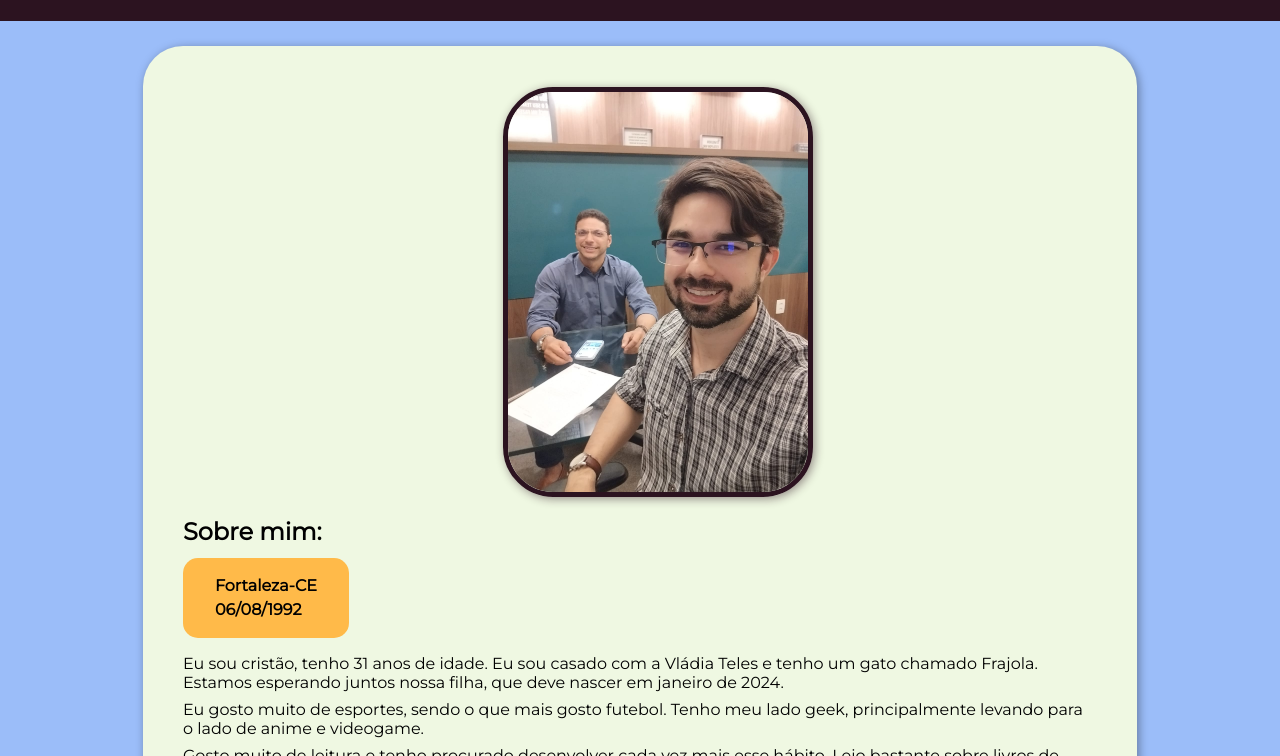
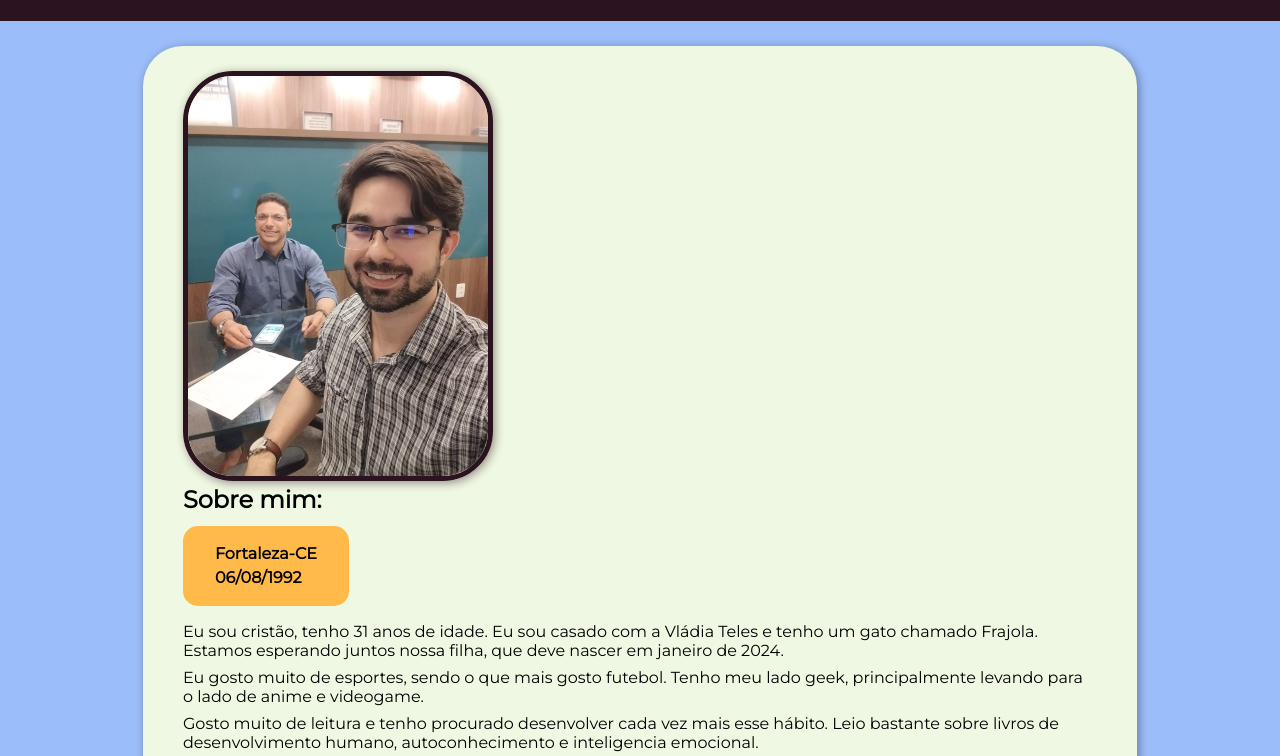
Before and after one commit to Vitor-Sales/Vitor-Sales.github.io, a plain HTML site: page index.html in a window 1280 px wide. Shown: the part 196-952 px from the top of the page. Drawn offline with Linux system fonts and the light colour scheme.

Commit message:
mudanças no posicionamento da imagem

```diff
--- a/index.html
+++ b/index.html
@@ -27,7 +27,9 @@
     <main class="principal">
 
         <section class="secao" id="sobreMim">
-            <img src="images/vitor-sessao-coach.jpeg" alt="Vitor durante uma sessão de coach, com seu coach: Marcelo Brilhante." id="imagem-principal">
+            <section class="imagens">
+                <img src="images/vitor-sessao-coach.jpeg" alt="Vitor durante uma sessão de coach, com seu coach: Marcelo Brilhante." id="imagem-principal">
+            </section>
             <article class="artigo">
                 <h2 class="artigo__titulo">Sobre mim:</h2>
                 <p class="artigo__dados">Fortaleza-CE<br>
--- a/styles/style.css
+++ b/styles/style.css
@@ -50,19 +50,9 @@ body {
 
 }
 
-#imagem-principal {
-    display: inline-block;
-    width: 300px;
-    margin: 1em 35% 1em 35%;
-    border: 5px solid #2C1320;
-    border-radius: 50px;
-    box-shadow: 2px 2px 10px #2c132077;
-}
-
 .principal {
     width: 80%;
     margin: 0 auto;
-
 }
 
 .secao {
@@ -71,6 +61,22 @@ body {
     background-color: #EFF8E2;
     border-radius: 40px;
     box-shadow: 2px 2px 10px rgba(0, 0, 0, 0.356);
+}
+
+.imagens {
+    display: inline-block;
+    border: 5xp solid red;
+}
+
+#imagem-principal {
+    width: 300px;
+    border: 5px solid #2C1320;
+    border-radius: 50px;
+    box-shadow: 2px 2px 10px #2c132077;
+}
+
+.artigo {
+    display: inline-block;
 }
 
 .artigo__titulo {
```
